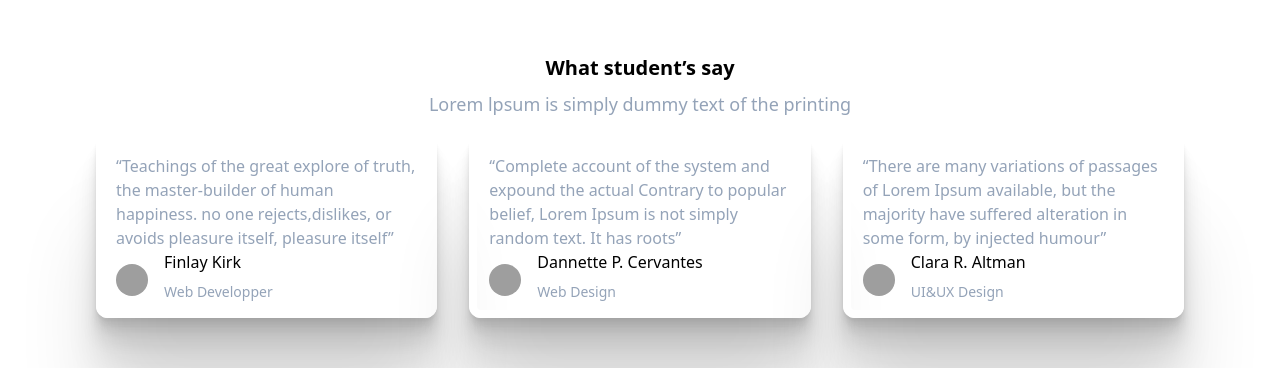
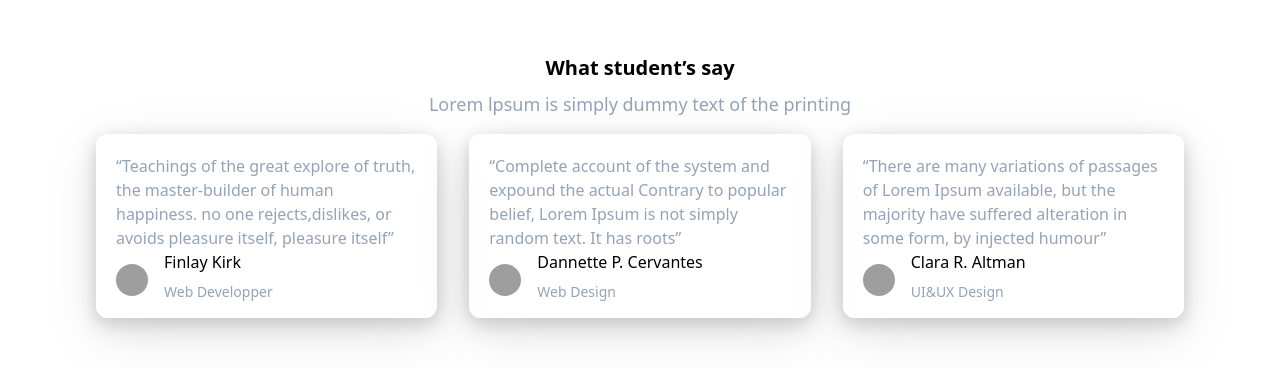
Before and after one commit to CoderRakeshSharma/Education-ui, a Next.js app: page / in a window 1280 px wide. Shown: the part 1000-1368 px from the top of the page. Built offline with nearby package versions, Linux system fonts and the light colour scheme; grey boxes are pictures that could not be loaded.

Commit message:
2nd card

```diff
--- a/src/components/Card2nd.tsx
+++ b/src/components/Card2nd.tsx
@@ -16,7 +16,7 @@ const Card2nd = () => {
             key={card.key}
             className="w-full sm:w-1/2 md:w-1/3 lg:w-1/3 xl:w-1/3 p-4 "
           >
-            <div className="border-8 border-white pt-3 pr-3 pl-3 rounded-xl shadow-[0_2.8px_2.2px_rgba(0,_0,_0,_0.034),_0_6.7px_5.3px_rgba(0,_0,_0,_0.048),_0_12.5px_10px_rgba(0,_0,_0,_0.06),_0_22.3px_17.9px_rgba(0,_0,_0,_0.072),_0_41.8px_33.4px_rgba(0,_0,_0,_0.086),_0_100px_80px_rgba(0,_0,_0,_0.12)]">
+            <div className="border-8 border-white pt-3 pr-3 pl-3 rounded-xl shadow-[0px_4px_16px_rgba(17,17,26,0.1),_0px_8px_24px_rgba(17,17,26,0.1),_0px_16px_56px_rgba(17,17,26,0.1)]">
               <h3 className="text-base text-slate-400 break-words">{card.text1}</h3>
               <div className="flex items-center">
                 <img
```
